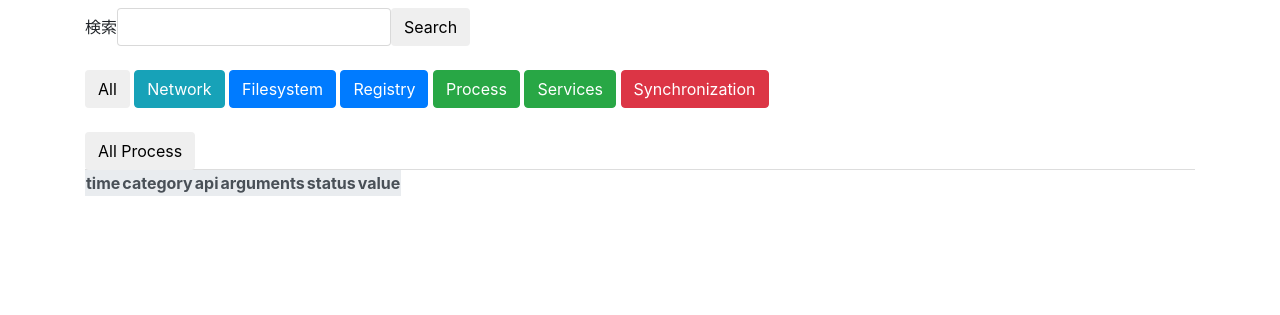
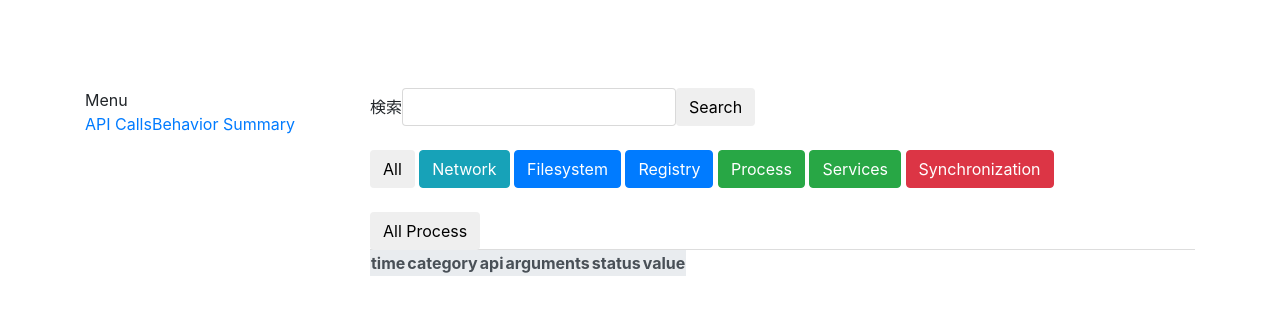
Before and after one commit to staybuzz/cuckoo-json-viewer, a Flask app: template templates/index.html in a window 1280 px wide. Shown: the top 315 px of the page. Run offline with Flask 2, Linux system fonts and the light colour scheme; the template is opened without the code that fills it, so the values that code supplies are empty; parts of the project's set-up code (start-up, migrations or seed data) failed here and were passed over; some libraries are stand-ins or nearby versions.

Commit message:
サイドメニューを追加（スタイルくずれ）

```diff
--- a/templates/index.html
+++ b/templates/index.html
@@ -8,6 +8,22 @@
         <h3 class="text-muted">{{ title }}</h3>
       </div>
 
+ <div class="row" style="padding:80px 0 0 0">
+        <div class="col-md-3">
+            <div class="panel panel-default">
+                <div class="panel-heading">
+                    Menu
+                </div>
+                <ul class="nav nav-pills nav-stacked">
+                    <li class="active"><a href="/{{ jsonid }}"><i class="glyphicon glyphicon-pencil"></i>API Calls</a></li>
+                    <li><a href="/{{ jsonid }}/behavior_summary"><i class="glyphicon glyphicon-download"></i>Behavior Summary</a></li>
+                </ul>
+                <!-- </div> -->
+            </div>
+        </div>
+
+
+      <div class="col-md-9">
       {% if not pid==0 %}
       <form action="/{{ jsonid }}/{{ pid }}/search" method="get">
       {% else %}
@@ -68,6 +84,8 @@
         {% endfor %}
         </tbody>
       </table>
+</div>
   </div>
 </div>
+</div>
 {% endblock %}
```
Also changed, not shown: templates/behavior_summary.html (+16 -0 lines).
